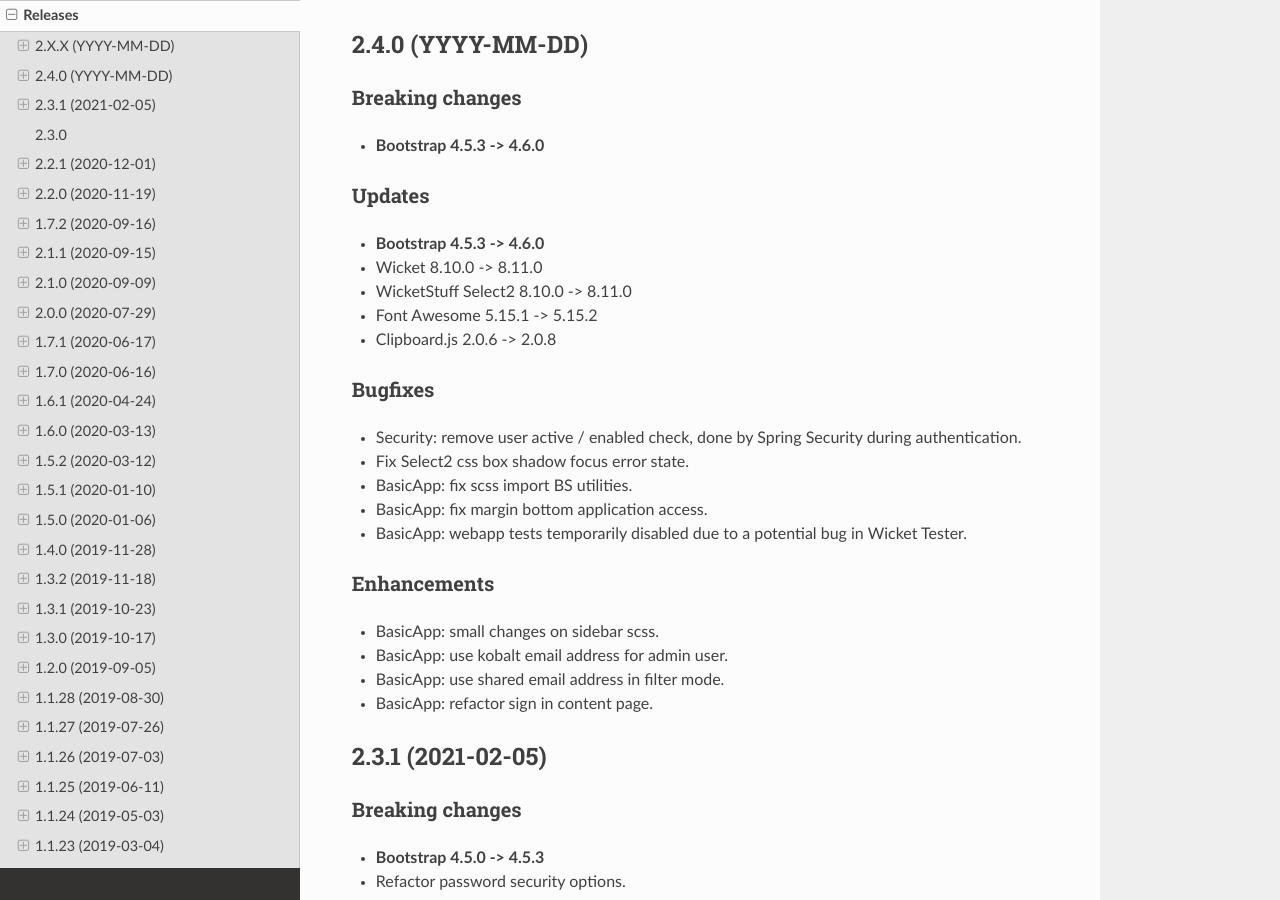
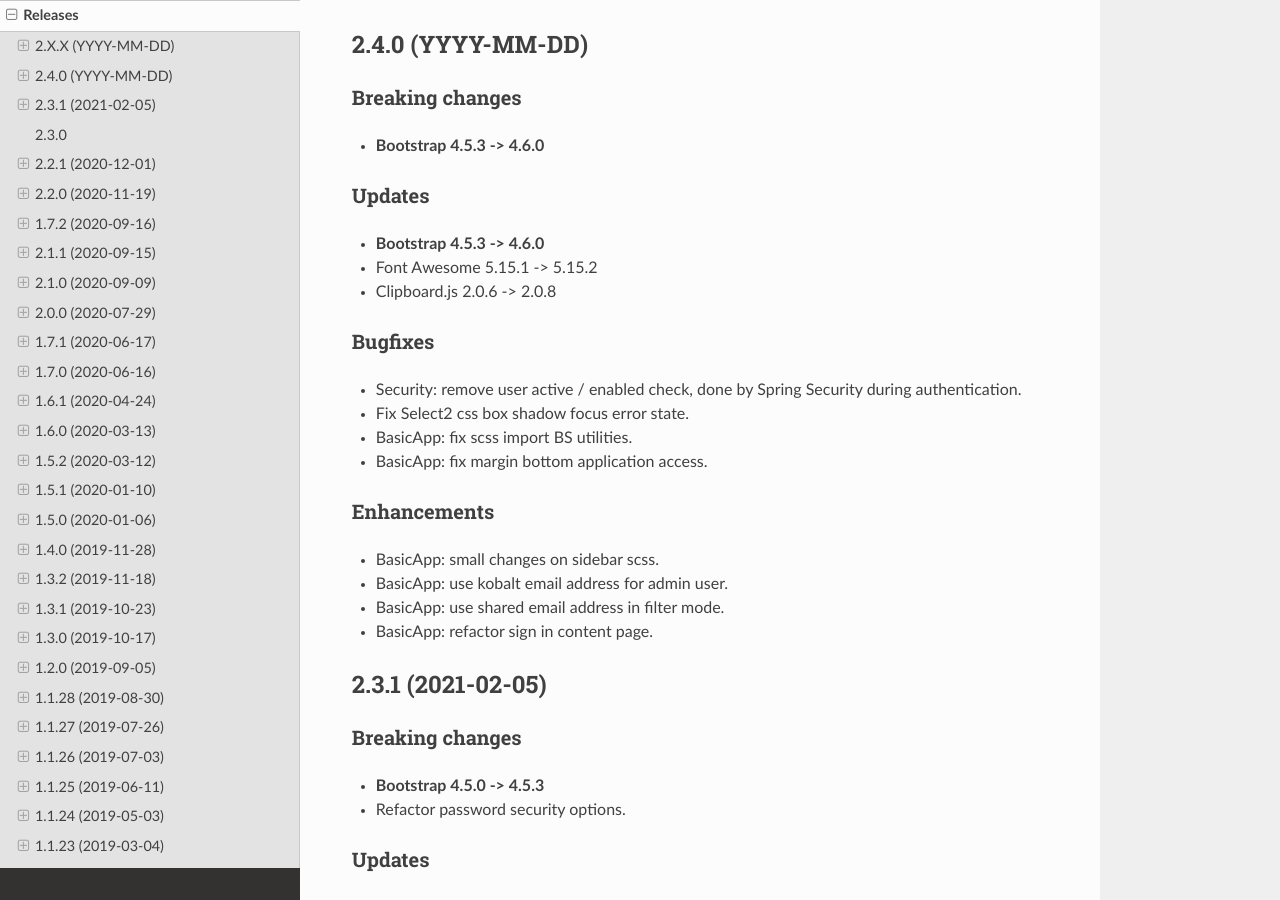
Before and after one commit to igloo-project/igloo-doc, a Sphinx documentation site: the page built from source/release-notes/releases.rst, in a window 1280 px wide and 900 px high, scrolled down 410 px. Built offline with Sphinx 7.4.7 and the Read the Docs theme 2.0.0, drawn with Linux system fonts in a browser that asks for light colours.

Commit message:
2.4.0: release notes

```diff
--- a/source/release-notes/releases.rst
+++ b/source/release-notes/releases.rst
@@ -33,8 +33,6 @@
 *******
 
 * **Bootstrap 4.5.3 -> 4.6.0**
-* Wicket 8.10.0 -> 8.11.0
-* WicketStuff Select2 8.10.0 -> 8.11.0
 * Font Awesome 5.15.1 -> 5.15.2
 * Clipboard.js 2.0.6 -> 2.0.8
 
@@ -45,7 +43,6 @@
 * Fix Select2 css box shadow focus error state.
 * BasicApp: fix scss import BS utilities.
 * BasicApp: fix margin bottom application access.
-* BasicApp: webapp tests temporarily disabled due to a potential bug in Wicket Tester.
 
 Enhancements
 ************
```
